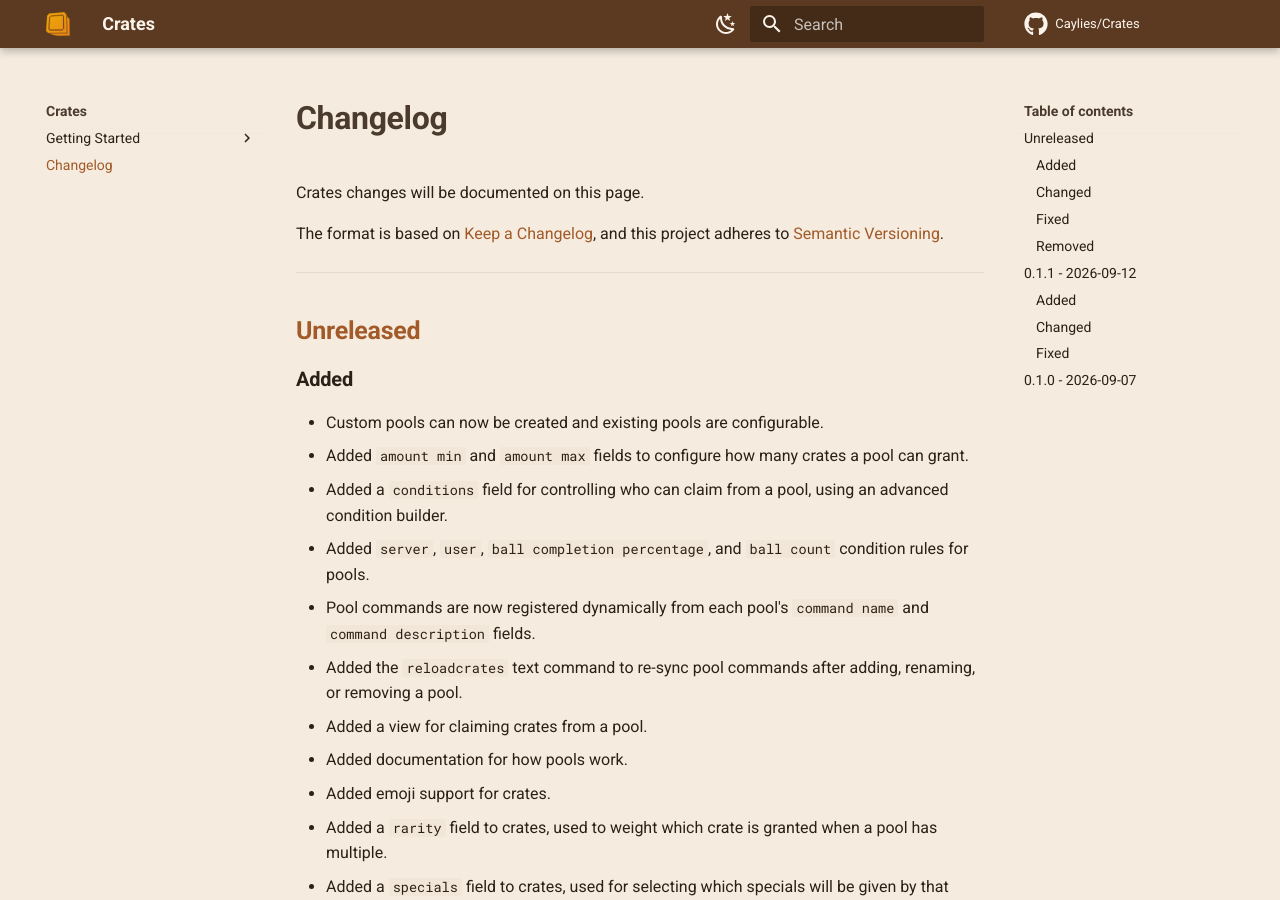
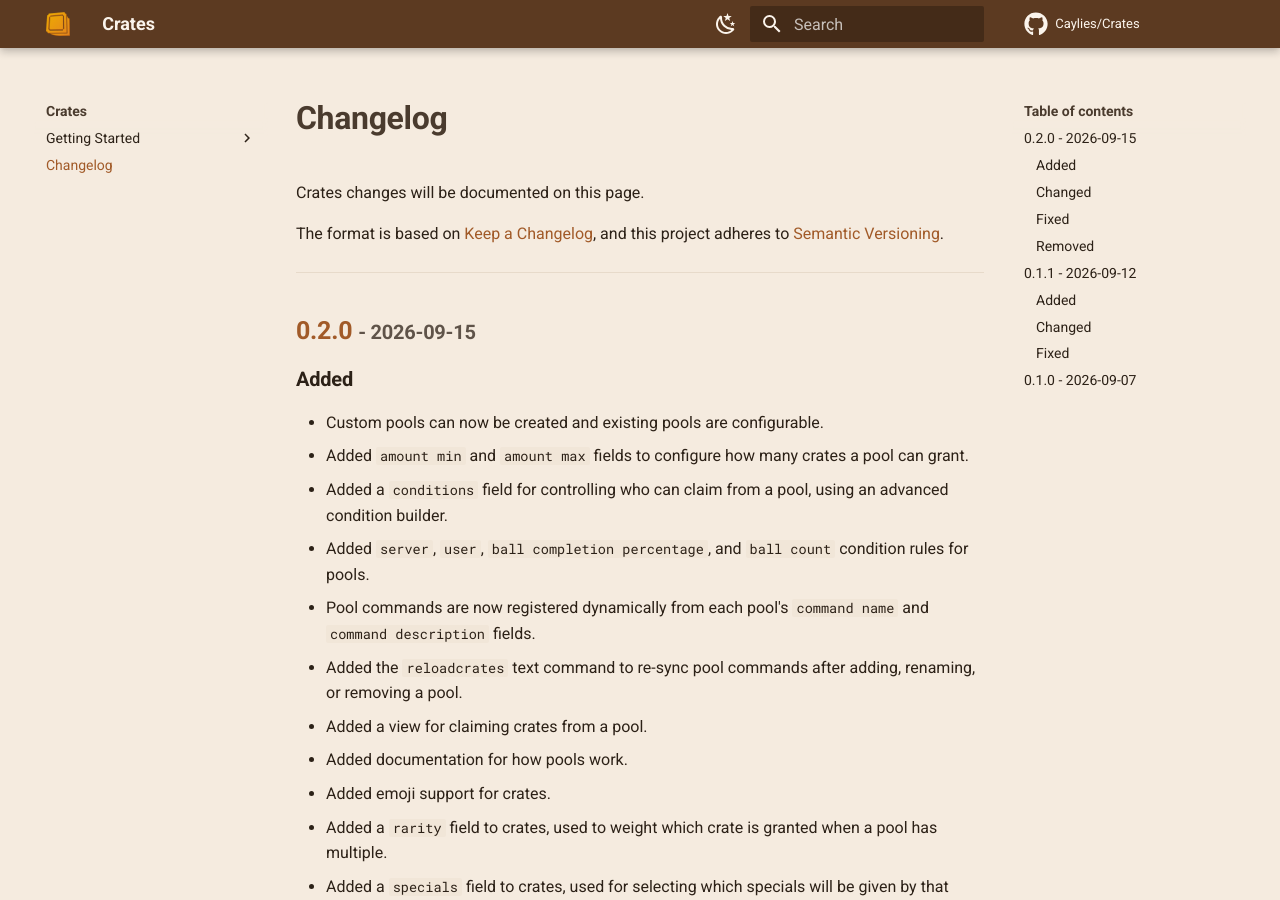
Before and after one commit to Caylies/Crates, an MkDocs documentation site: the page built from docs/changelog.md, in a window 1280 px wide and 900 px high. Built offline with MkDocs 1.6.1 and Material for MkDocs 9.7.7, drawn with Linux system fonts in a browser that asks for light colours; comment, search, counter and statistics services are not loaded.

Commit message:
Bump to 0.2.0

```diff
--- a/docs/changelog.md
+++ b/docs/changelog.md
@@ -6,7 +6,7 @@ The format is based on [Keep a Changelog](https://keepachangelog.com/en/1.1.0/),
 
 ---
 
-## [Unreleased]
+## [0.2.0] <small>- 2026-09-15</small>
 
 ### Added
 
@@ -67,6 +67,7 @@ The format is based on [Keep a Changelog](https://keepachangelog.com/en/1.1.0/),
 - Initial Crates release.
 
 
-[Unreleased]: https://github.com/Caylies/Crates/compare/0.1.1...HEAD
+[Unreleased]: https://github.com/Caylies/Crates/compare/0.2.0...HEAD
+[0.2.0]: https://github.com/Caylies/Crates/compare/0.1.1...0.2.0
 [0.1.1]: https://github.com/Caylies/Crates/compare/0.1.0...0.1.1
 [0.1.0]: https://github.com/Caylies/Crates/releases/tag/0.1.0
--- a/docs/overrides/home.html
+++ b/docs/overrides/home.html
@@ -36,7 +36,7 @@
         </button>
       </div>
       <pre class="mdx-install__code"><code id="mdx-install-snippet"><span class="mdx-hl-special">[[ballsdex.packages]]</span>
-<span class="mdx-hl-name">location</span> = <span class="mdx-hl-string">"git+https://github.com/Caylies/Crates.git@0.1.1"</span>
+<span class="mdx-hl-name">location</span> = <span class="mdx-hl-string">"git+https://github.com/Caylies/Crates.git@0.2.0"</span>
 <span class="mdx-hl-name">path</span> = <span class="mdx-hl-string">"crates"</span>
 <span class="mdx-hl-name">enabled</span> = <span class="mdx-hl-constant">true</span></code></pre>
     </div>
--- a/pyproject.toml
+++ b/pyproject.toml
@@ -1,7 +1,7 @@
 [project]
 name = "crates"
 keywords = ["packs", "fun", "configurable"]
-version = "0.1.1"
+version = "0.2.0"
 description = "A Ballsdex package for crates, also referred to as packs."
 license = "MIT"
 license-files = ["LICENSE"]
```
Also changed, not shown: 1 other file.
